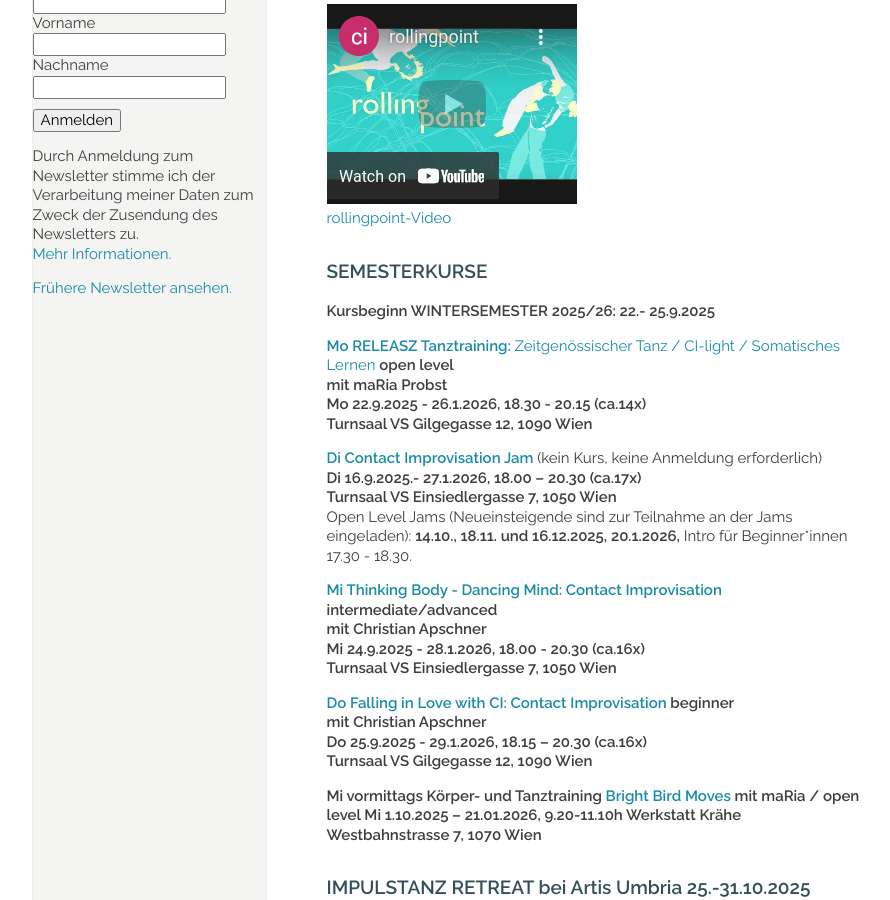
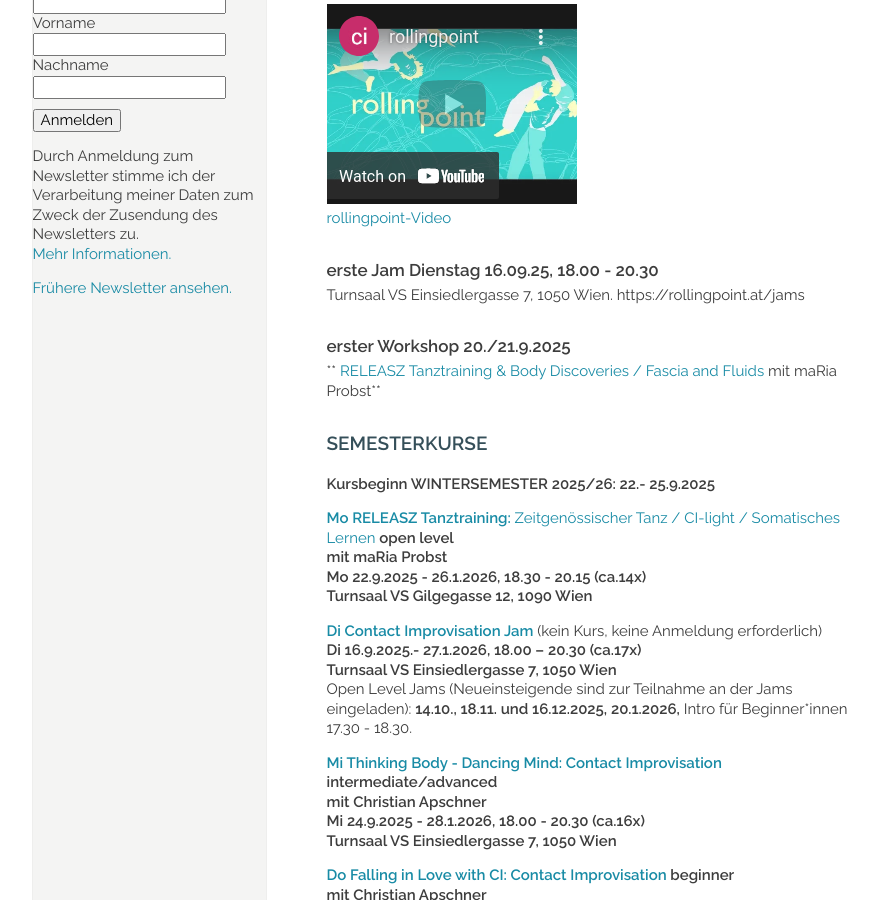
Before and after one commit to manulari/rollingpointat, a Jekyll site: the page built from _pages_de/index.md, in a window 1280 px wide and 900 px high, scrolled down 1122 px. Shown: the whole window, without its empty margins (152-1042 px from the left). Built offline with Jekyll 4.4.1, drawn with Linux system fonts in a browser that asks for light colours; comment, search, counter and statistics services are not loaded.

Commit message:
Update page (de) “index”

```diff
--- a/_pages_de/index.md
+++ b/_pages_de/index.md
@@ -38,6 +38,17 @@ Ob mit oder ohne Vorerfahrung – alle Körper sind fähig zu künstlerischem Au
 
 <div class="imglink"><a target="_blank" href="https://www.youtube.com/embed/kp3DqzN1Ldo"><img src="/assets/uploads/video_vorschau_rollingpoint.png" alt="" /><div>rollingpoint-Video</div></a></div>
 
+##### erste Jam Dienstag 16.09.25, 18.00 - 20.30
+Turnsaal VS Einsiedlergasse 7, 1050 Wien. https://rollingpoint.at/jams
+
+##### erster Workshop **20./21.9.2025**
+
+<!--StartFragment-->
+
+** [RELEASZ Tanztraining & Body Discoveries / Fascia and Fluids](https://rollingpoint.at/ws2025-26#faszien) mit maRia Probst**
+
+<!--EndFragment-->
+
 ### **SEMESTERKURSE**
 
 **Kursbeginn WINTERSEMESTER 2025/26: 22.- 25.9.2025**
```
